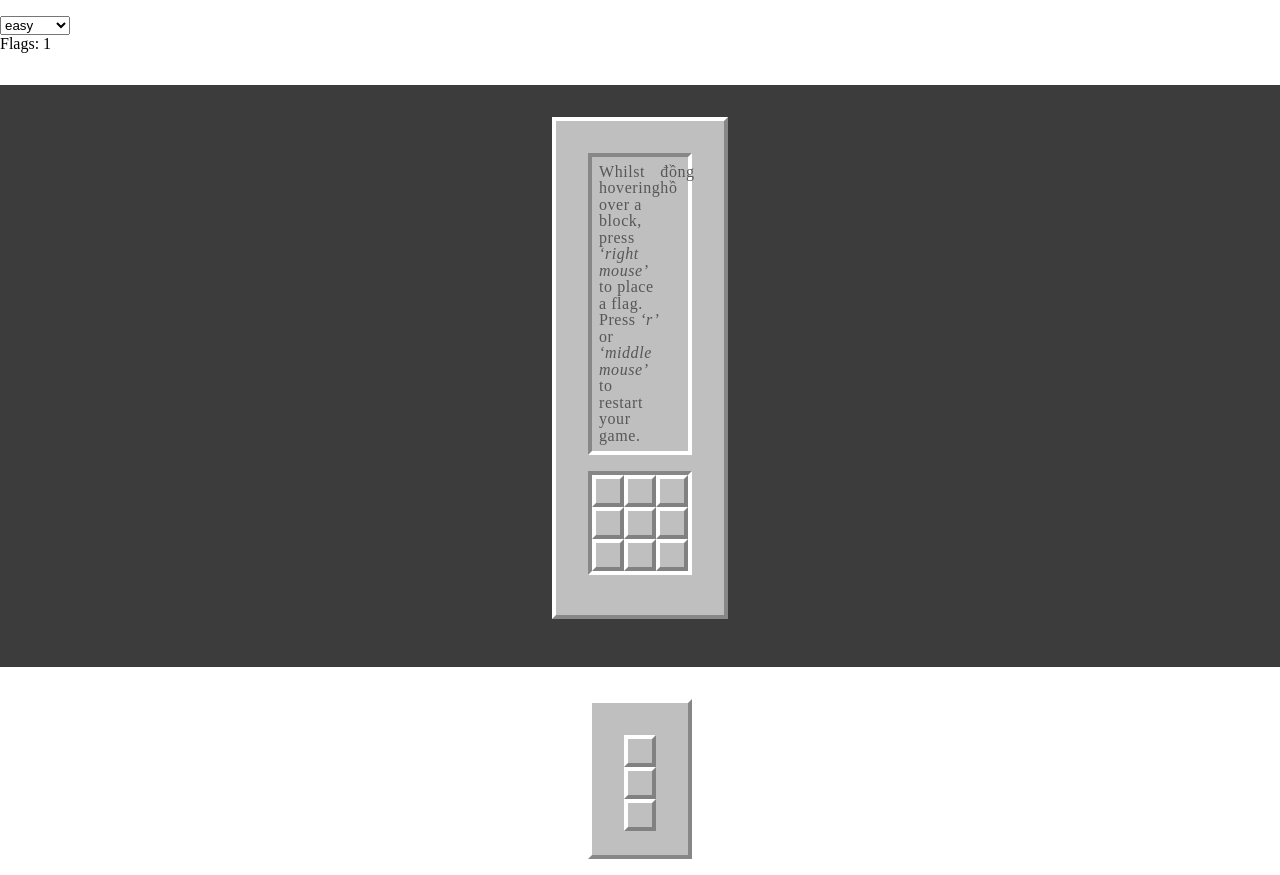
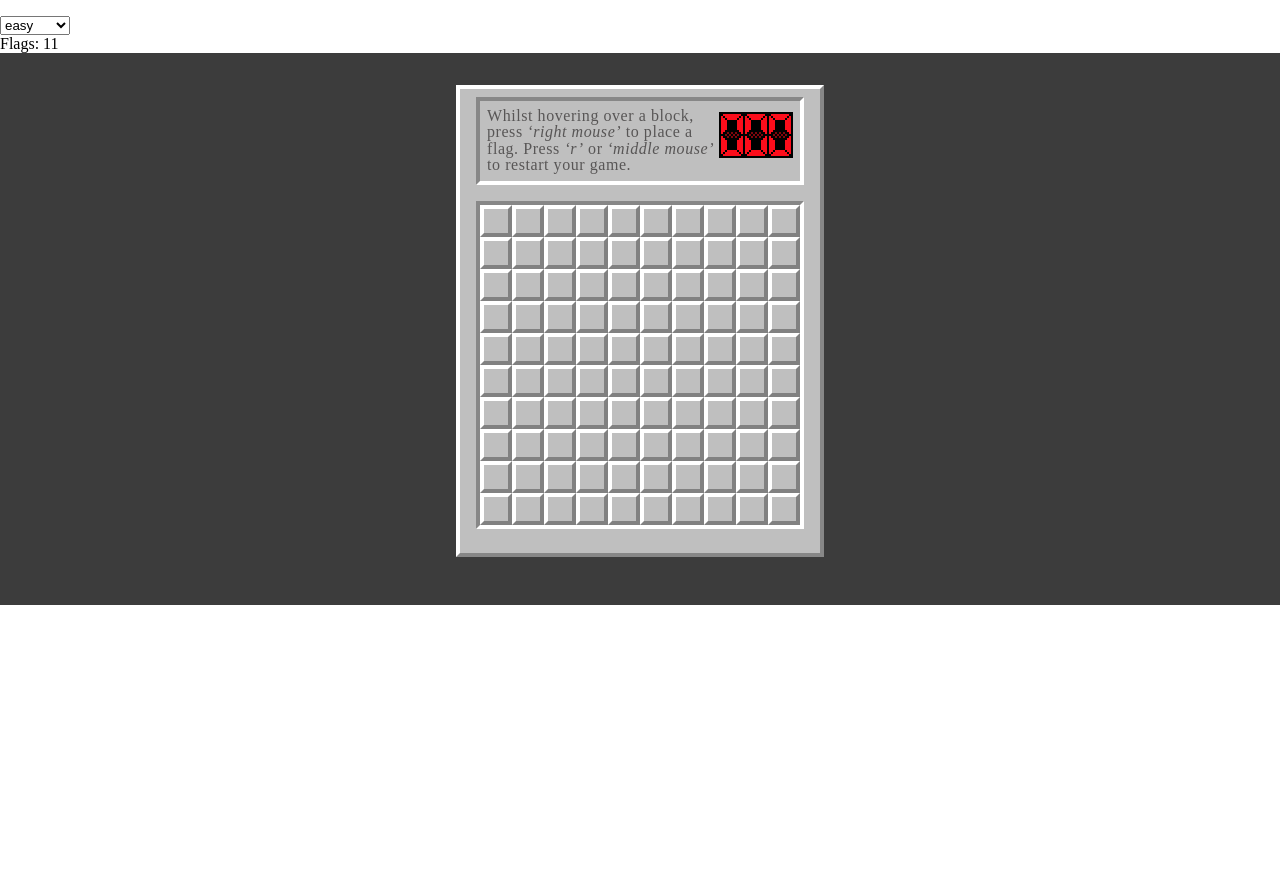
Before and after one commit to noRegrest/mineSweeper, a plain HTML site: page asset/index.html in a window 1280 px wide. After the commit the page ends 800 px from the top, so only its background shows below. Drawn offline with nearby package versions, Linux system fonts and the light colour scheme.

Commit message:
clock - score done

```diff
--- a/asset/app.js
+++ b/asset/app.js
@@ -35,7 +35,7 @@ $(function () {
 		loadPage();
 	});
 
-	console.log(point);
+	// console.log(point);
 
 	function loadPage() {
 		mode();
@@ -58,6 +58,7 @@ $(function () {
 				firstClick = 1;
 				gameOver();
 				status = "ongoing";
+				devide();
 				loadPage();
 			}
 			if (status != "win") {
@@ -111,8 +112,8 @@ $(function () {
 						// 	console.log("alo");
 						// 	return console.log(`Your point is: ${temp2}`);
 						// }
-						console.log(`Your score is: ${point}`);
-						alert(`You win! Your score is: ${point}`);
+						console.log(`Your time is: ${point}`);
+						alert(`You win! Your time is: ${point}`);
 						gameOver();
 					}
 				}
@@ -351,10 +352,10 @@ $(function () {
 				bombNum = 3;
 				break;
 			case "easy":
-				n = 3;
-				bombNum = 1;
-				// n = 10;
-				// bombNum = 11;
+				// n = 3;
+				// bombNum = 1;
+				n = 10;
+				bombNum = 11;
 				break;
 			case "medium":
 				n = 17;
@@ -397,16 +398,16 @@ $(function () {
 	function gameOver() {
 		clearInterval(setintervalTemp);
 		timeStart = 0;
-		$("#test").empty().append("0");
+		// $("#test").empty().append("0");
 	}
 	function returnPoint() {
 		var d = parseInt(new Date().getTime());
 		point = d - timeStart;
-		console.log(point);
+		if (status == "win") console.log(`Real score: ${point}`);
 		devide();
-		$("#test")
-			.empty()
-			.append(parseInt(point / 1000));
+		// $("#test")
+		// 	.empty()
+		// 	.append(parseInt(point / 1000));
 	}
 	//tách point ra để hiển thị thành 3 thành phần
 	var hundred;
@@ -421,10 +422,17 @@ $(function () {
 
 		unit = point % 10;
 		decimal = ((point % 100) - unit) / 10;
-		hundred = (point - decimal - unit) / 100;
-
-		$("#hundred").addClass(`clock-num-${hundred}`);
-		$("#decimal").addClass(`clock-num-${decimal}`);
-		$("#unit").addClass(`clock-num-${unit}`);
+		// hundred = (point - decimal - unit) / 100;
+		hundred = (point - (point % 100)) / 100;
+		// console.log(`Point: ${hundred}${decimal}${unit}`);
+		$("#hundred")
+			.removeAttr("class")
+			.addClass(`clock-num-${hundred} clock-style`);
+		$("#decimal")
+			.removeAttr("class")
+			.addClass(`clock-num-${decimal} clock-style`);
+		$("#unit").removeAttr("class").addClass(`clock-num-${unit} clock-style`);
 	}
 });
+
+$(selector).removeAttr("class");
--- a/asset/index.html
+++ b/asset/index.html
@@ -26,6 +26,7 @@
         <button id="reset">Start</button>
         <button id="start">Reveal</button>
         <div id="flagremain">Flags:</div>
+
     </div>
 
     <div id="play-ground">
@@ -38,7 +39,14 @@
                     to restart your
                     game.
                 </div>
-                <div>đồng hồ</div>
+                <!-- <div>đồng hồ</div> -->
+                <div>
+                    <div id="test" class="black">
+                        <div id="hundred" class="clock-num-0 clock-style "></div>
+                        <div id="decimal" class="clock-num-0 clock-style "></div>
+                        <div id="unit" class="clock-num-0 clock-style "></div>
+                    </div>
+                </div>
             </div>
             <div id="box-table"></div>
         </div>
@@ -47,13 +55,10 @@
 
     <!-- </button>
     <button class="non-blank">stop</button> -->
-    <div class="wrapper">
-        <div id="test">
-            <div id="hundred" class="tile"></div>
-            <div id="decimal" class="tile"></div>
-            <div id="unit" class="tile"></div>
-        </div>
-    </div>
+
+    <!-- <div id="loadIMG"
+        class="tile clicked click-down hover flag overlay-mine mine num-8 num-7 num-6 num-5 num-4 num-3 num-2 num-1 clock-num-0 clock-num-1 clock-num-2 clock-num-3 clock-num-4 clock-num-5 clock-num-6 clock-num-7 clock-num-8 clock-num-9 num-0">
+        Load all imgs to a hidden div first so others can call it much quicker</div> -->
 </body>
 
 </html>
--- a/asset/styles.css
+++ b/asset/styles.css
@@ -22,8 +22,8 @@ body{
 }
 #play-ground{
     background-color: #3C3C3C;
-    margin-top: 2rem;
-    margin-bottom: 2rem;
+    /* margin-top: 2rem; */
+    margin-bottom: 1rem;
     padding-top: 2rem;
     padding-bottom: 2rem;
 }
@@ -53,7 +53,7 @@ justify-content: space-around;
     align-items: center;
     height: fit-content;
     background-color: #BFBFBF;
-    padding: 2rem 2rem 1.5rem;
+    padding: 0.5rem 1rem 0.5rem;
     margin: auto;
     border-spacing: 0;
     border-top: solid #FFFFFF  4px;
@@ -121,7 +121,10 @@ background-image: url('/asset/img/Property\ 1=Clicked.png');
 .num-1{
     background-image: url('/asset/img/1.png');
 }
-
+.clock-style{
+    height: 42px;
+    width: 22px;
+}
 .clock-num-0{background-image: url('/asset/img/Property\ 1=0.png');}
 .clock-num-1{background-image: url('/asset/img/Property\ 1=1.png');}
 .clock-num-2{background-image: url('/asset/img/Property\ 1=2.png');}
@@ -157,7 +160,19 @@ background-image: url('/asset/img/Property\ 1=Clicked.png');
 
 
 /* test */
-
+#test{
+    margin-top: 0.25rem;
+    display: flex;
+    padding-top: 2px;
+    padding-bottom: 2px;
+    padding-right: 2px;
+}
+#test div{
+    margin-left: 2px;
+}
+.black{
+    background-color: black;
+}
 .blank{
     background-color: aqua;
 
@@ -165,3 +180,6 @@ background-image: url('/asset/img/Property\ 1=Clicked.png');
 .non-blank{
     background-color: yellow;
 }
+/* #loadIMG{
+    display: none;
+} */
```
